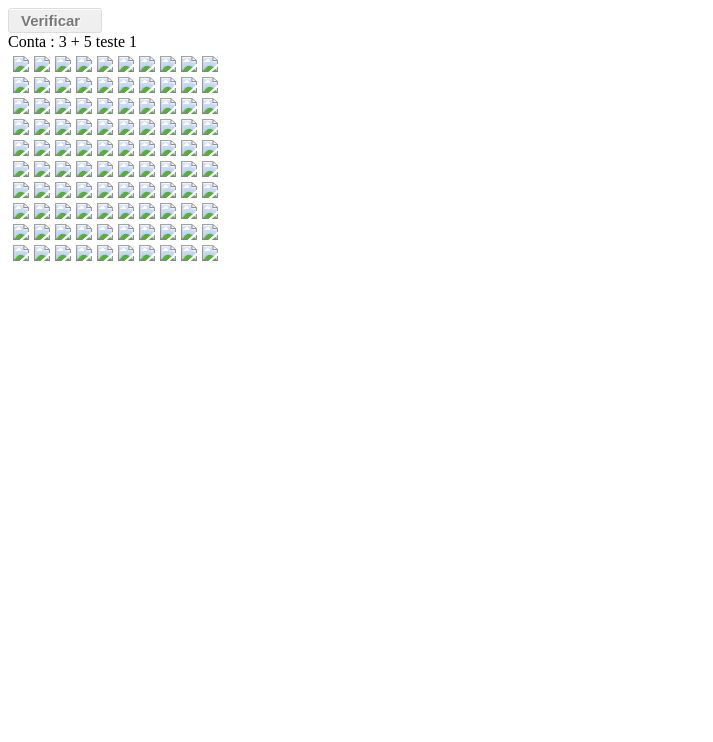
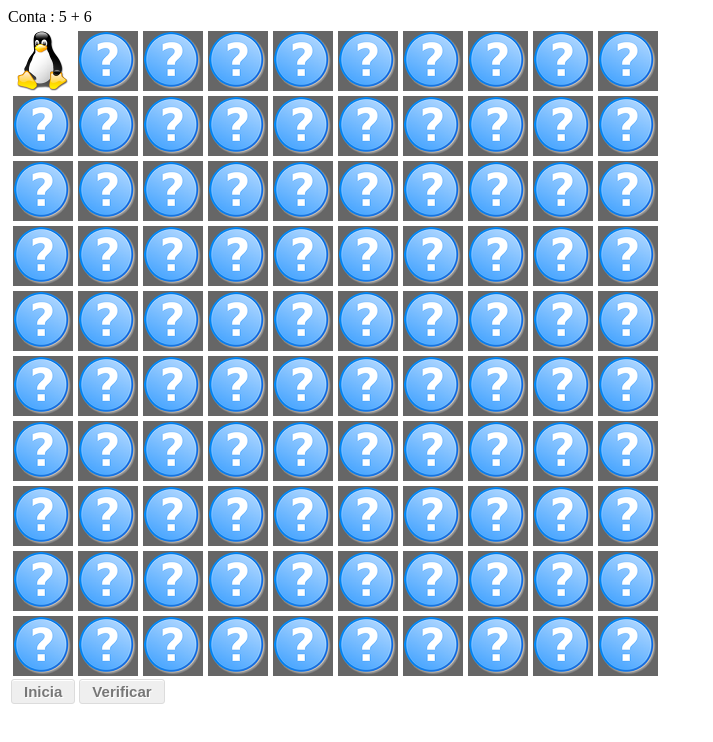
Before and after one commit to marlos2503/quatrooperacoes, a plain HTML site: page soma/soma.html in a window 1280 px wide. Both pictures are taken after a click on the picture 21 px from the left and 64 px from the top of the page. Shown: the top 742 px of the page, without its empty margins (0-713 px from the left). Drawn offline with Linux system fonts and the light colour scheme.

Commit message:
Versao soma 1

```diff
--- a/soma/soma.html
+++ b/soma/soma.html
@@ -1,18 +1,33 @@
 <html>
 <head>
-	<title>Memory Game by viniciusmo</title>
+	<title>Aprendendo a Somar</title>
 	<script type="text/javascript" src="soma.js"></script>
   	<link  rel="stylesheet" href="soma.css">
 </head>
 <body onload="GameControl.createGame()">
 <div  id="main" class="main">
-	<div id="control">
-		<input type="button"  class="button_game" value="Verificar  " onclick="ScoreBoardGameControl.verifica()"/>
-	</div>
-	<div id="conta">
-	</div>
-	<div id="game">
-	</div>
+       <table>
+	  <tr>
+            <th>
+               <div id="control">
+               <input type="button"  class="button_game" value="Inicia" onclick="GameControl.createGame()"/>
+	       </div>
+	    </th>
+	    <th>
+	        <div id="control">
+                <input type="button"  class="button_game" value="Verificar" onclick="ScoreBoardGameControl.verifica()"/>
+              	</div>
+            </th>
+	  </tr>
+	  <tr>
+	     <div id="conta"></div>
+	  </tr>
+	  <tr>
+	     <div id="game"></div>
+	  </tr>
+	</table>
+        <div id="parcial" style="display: none;"></div>
+        <div id="resultado" style="display: none;"></div>
 </div>
 </body>
 </html>
--- a/soma/soma.js
+++ b/soma/soma.js
@@ -1,7 +1,7 @@
 function ScoreBoardGameControl (){
 	var score = 0;
-        var v1 = 3;
-        var v2 = 5;
+        var v1 = Math.floor((Math.random() * 10) + 1);
+        var v2 = Math.floor((Math.random() * 10) + 1);
 	var POINT_GAME = 10;
 	var TEXT_SCORE = "Conta : "+v1+" + "+v2;
 
@@ -16,8 +16,10 @@ function ScoreBoardGameControl (){
 	this.incrementScore =  function (){
 
 		corrects++;
-                TEXT_SCORE = "Conta : "+v1+" + "+v2+" teste "+corrects;
-                document.getElementById("conta").innerHTML = corrects;
+                TEXT_SCORE = "Conta : "+v1+" + "+v2;
+                document.getElementById("conta").innerHTML = TEXT_SCORE;
+                document.getElementById("resultado").innerHTML = TOTAL_CORRECT;
+                document.getElementById("parcial").innerHTML = corrects;
 		score+= POINT_GAME;
 
 	}
@@ -30,7 +32,7 @@ function ScoreBoardGameControl (){
 }
 
 function Card(picture){
-	var FOLDER_IMAGES = 'resources/'
+	var FOLDER_IMAGES = 'figuras/'
 	var IMAGE_QUESTION  = "question.png"
 	this.picture = picture;
 	this.visible = false;
@@ -256,5 +258,15 @@ GameControl.createGame = function(){
 
 ScoreBoardGameControl.verifica = function (){
 
-                        alert("Acertou"+document.getElementById("conta").innerHTML);
-}
+
+                        if (document.getElementById("parcial").innerHTML == document.getElementById("resultado").innerHTML)
+                        {
+                            alert("Acertou");
+                        }
+                        else
+                        {
+                             alert("Tente novamente");
+                        }
+                        GameControl.createGame();
+
+ }
```
Also changed, not shown: soma/figuras/1.png (added), soma/figuras/10.png (added), soma/figuras/2.png (added), soma/figuras/3.png (added), soma/figuras/4.png (added), soma/figuras/5.png (added), soma/figuras/6.png (added), soma/figuras/7.png (added), soma/figuras/8.png (added), soma/figuras/9.png (added), soma/figuras/question.png (added).
